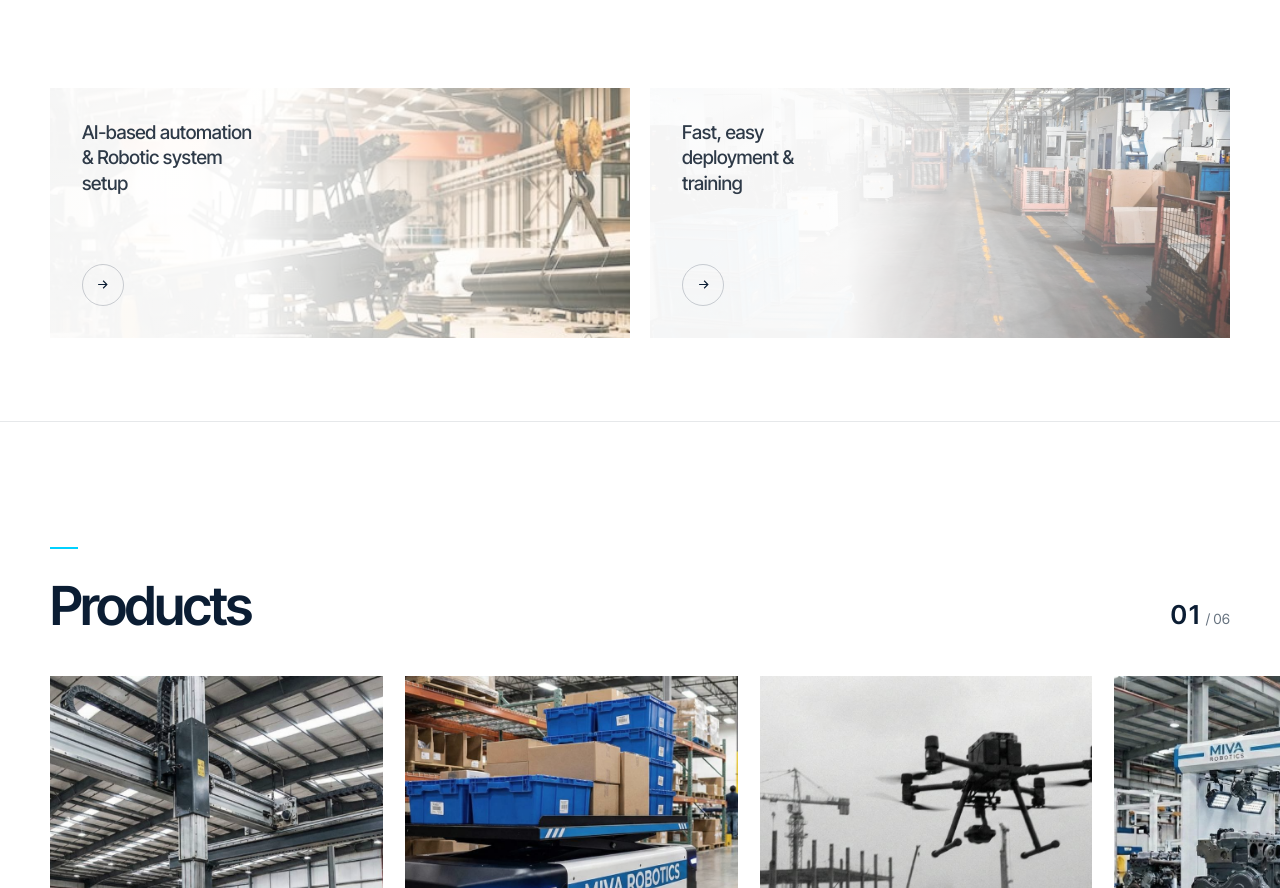
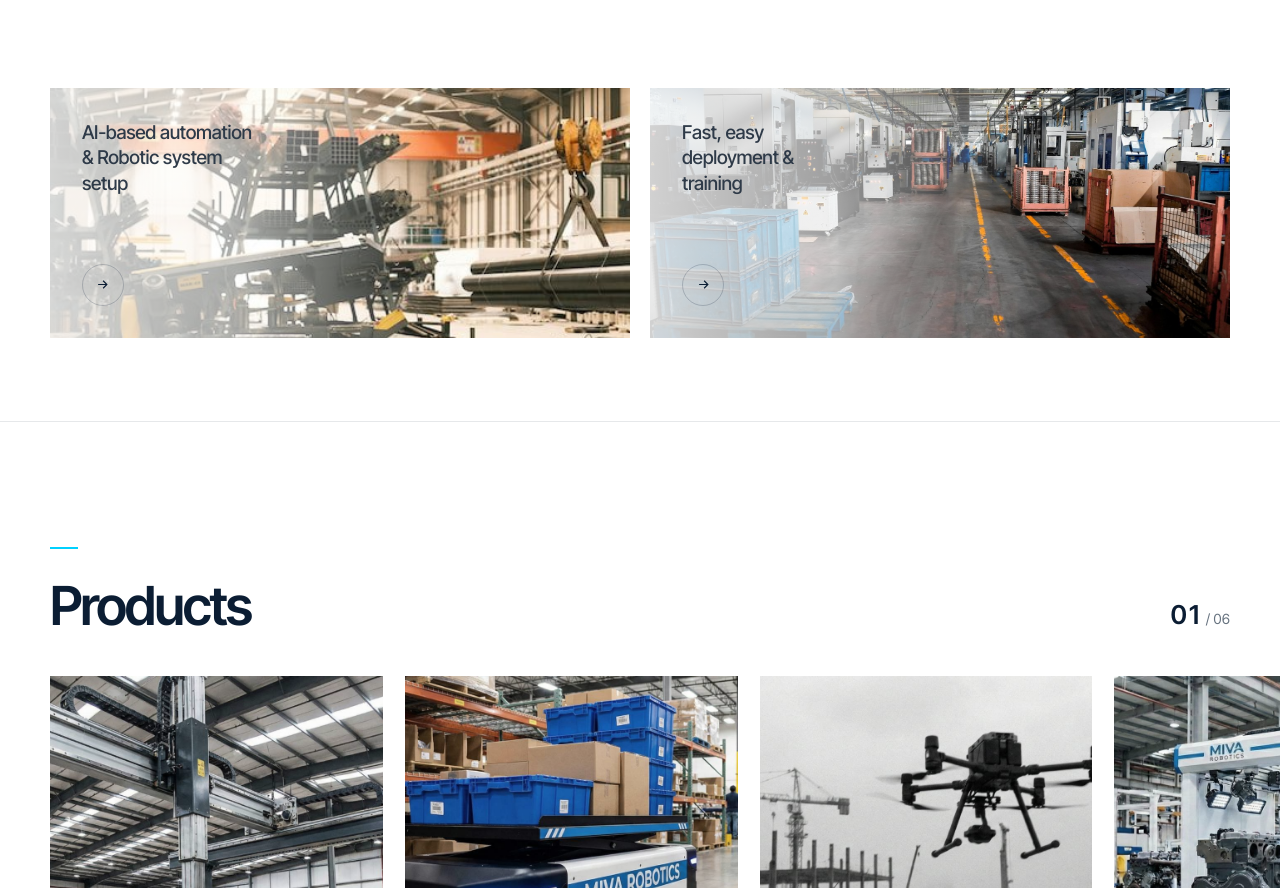
Before and after one commit to Onkar-nst/miva-robo, a Next.js app: page / in a window 1280 px wide. Shown: the part 1580-2468 px from the top of the page. Built offline with nearby package versions, Linux system fonts and the light colour scheme.

Commit message:
fix: update background gradient styles for intro points in Home component

```diff
--- a/src/app/page.tsx
+++ b/src/app/page.tsx
@@ -62,7 +62,7 @@ export default function Home() {
         </div>
         <div className="wrap mt-[clamp(56px,7vw,100px)] grid gap-5 min-[760px]:grid-cols-2">
           {home.intro.points.map((p, i) => (
-            <Link href="/about-miva-robotics/" className="group relative isolate flex min-h-[250px] flex-col justify-between overflow-hidden !bg-bg-2 p-8 after:absolute after:inset-0 after:-z-10 after:bg-[linear-gradient(90deg,rgba(255,255,255,.96)_34%,rgba(255,255,255,.25))] after:content-['']" key={p} data-reveal style={d(i * 0.1)}>
+            <Link href="/about-miva-robotics/" className="group relative isolate flex min-h-[250px] flex-col justify-between overflow-hidden !bg-bg-2 p-8 after:absolute after:inset-0 after:-z-10 after:bg-[linear-gradient(90deg,rgba(255,255,255,.82),rgba(255,255,255,.62)_32%,rgba(255,255,255,0)_66%)] max-[759px]:after:bg-[linear-gradient(90deg,rgba(255,255,255,.88),rgba(255,255,255,.72)_58%,rgba(255,255,255,0))] after:content-['']" key={p} data-reveal style={d(i * 0.1)}>
               <Image src={i ? "/media/msme-automation.jpg" : "/media/ai-powered-robotics-msme.jpg"} alt="" fill sizes="(max-width: 900px) 100vw, 50vw"
                 className="-z-20 object-cover transition-[transform,filter] duration-[1.4s,1s] ease-expo group-hover:scale-105" />
               <span className="max-w-[15ch] text-[19px] font-medium leading-[1.35] tracking-[-.015em]">{p}</span>
```
